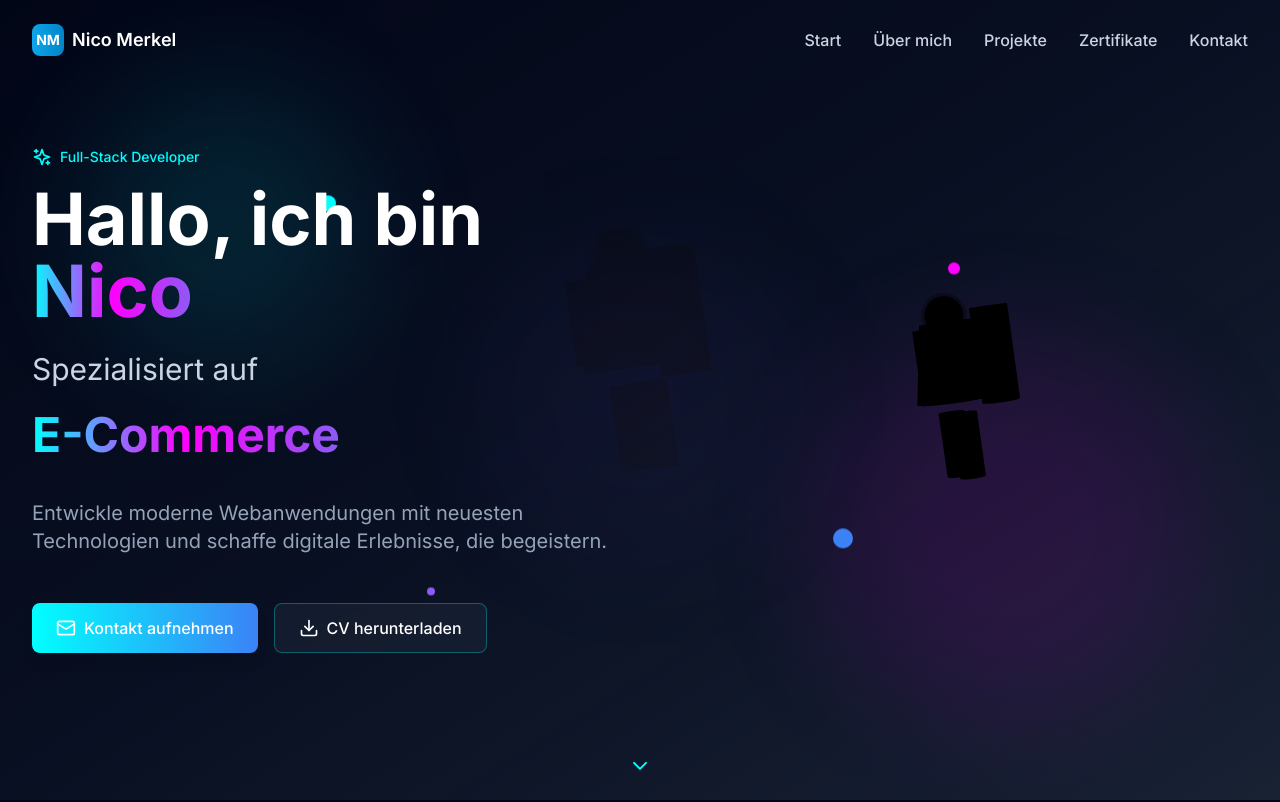
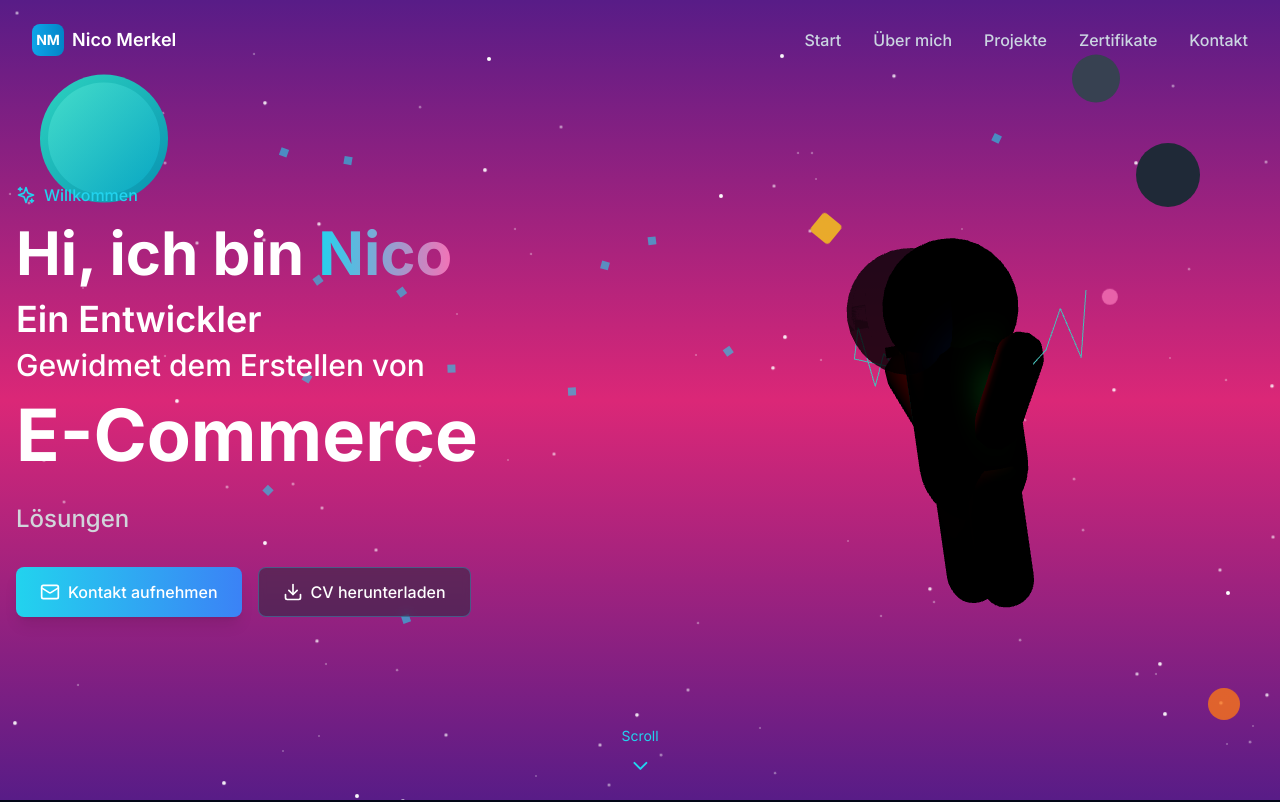
Before and after one commit to iTeLLiiX/Portfolio, a React (Vite) app: page / in a window 1280 px wide. Shown: the top 802 px of the page. Built offline with nearby package versions, Linux system fonts and the light colour scheme.

Commit message:
Update Hero section with astronaut space design - matching reference image with planets, gradients, and floating elements

```diff
--- a/src/components/Hero.jsx
+++ b/src/components/Hero.jsx
@@ -1,175 +1,282 @@
-import { useState, useEffect } from 'react'
-import { motion } from 'framer-motion'
-import { ChevronDown, Download, Mail, Sparkles } from 'lucide-react'
-import Canvas from './3d/Canvas'
+import React, { useState, useEffect } from 'react';
+import { motion } from 'framer-motion';
+import { ChevronDown, Sparkles, Download, Mail } from 'lucide-react';
+import Canvas from './3d/Canvas';
 
 const Hero = () => {
-  const [currentText, setCurrentText] = useState(0)
-  const texts = ['React', 'Node.js', 'E-Commerce']
+  const [currentWord, setCurrentWord] = useState(0);
+  const words = ['React', 'Node.js', 'E-Commerce'];
 
   useEffect(() => {
     const interval = setInterval(() => {
-      setCurrentText((prev) => (prev + 1) % texts.length)
-    }, 2000)
-
-    return () => clearInterval(interval)
-  }, [texts.length])
-
-  const scrollToContact = () => {
-    const element = document.querySelector('#contact')
-    if (element) {
-      element.scrollIntoView({ behavior: 'smooth' })
-    }
-  }
+      setCurrentWord((prev) => (prev + 1) % words.length);
+    }, 2000);
+    return () => clearInterval(interval);
+  }, []);
 
   return (
-    <section id="home" className="min-h-screen flex items-center justify-center relative overflow-hidden">
-      {/* 3D Background */}
+    <section id="home" className="relative min-h-screen flex items-center justify-center overflow-hidden">
+      {/* Animated Background with Planets and Stars */}
       <div className="absolute inset-0">
-        <Canvas />
+        {/* Gradient Sky */}
+        <div className="absolute inset-0 bg-gradient-to-b from-purple-900 via-orange-600 via-pink-600 to-purple-900"></div>
+
+        {/* Stars */}
+        <div className="absolute inset-0">
+          {[...Array(100)].map((_, i) => (
+            <motion.div
+              key={i}
+              className="absolute w-1 h-1 bg-white rounded-full"
+              style={{
+                left: `${Math.random() * 100}%`,
+                top: `${Math.random() * 100}%`,
+              }}
+              animate={{
+                opacity: [0.3, 1, 0.3],
+                scale: [0.5, 1, 0.5],
+              }}
+              transition={{
+                duration: 2 + Math.random() * 3,
+                repeat: Infinity,
+                delay: Math.random() * 2,
+              }}
+            />
+          ))}
         </div>
 
-      {/* Gradient Overlay */}
-      <div className="absolute inset-0 bg-gradient-to-br from-dark-950/80 via-dark-900/60 to-dark-800/80"></div>
+        {/* Large Planet (Left) */}
+        <motion.div
+          className="absolute left-10 top-20 w-32 h-32 bg-gradient-to-br from-teal-400 to-cyan-600 rounded-full"
+          animate={{
+            y: [0, -20, 0],
+          }}
+          transition={{
+            duration: 6,
+            repeat: Infinity,
+            ease: "easeInOut",
+          }}
+        >
+          <div className="absolute inset-2 bg-gradient-to-br from-teal-300 to-cyan-500 rounded-full opacity-50"></div>
+        </motion.div>
 
-      {/* Animated Background Elements */}
-      <div className="absolute inset-0">
-        <div className="absolute top-20 left-20 w-72 h-72 bg-neon-cyan/20 rounded-full blur-3xl animate-pulse"></div>
-        <div className="absolute bottom-20 right-20 w-96 h-96 bg-neon-pink/20 rounded-full blur-3xl animate-pulse delay-1000"></div>
-        <div className="absolute top-1/2 left-1/2 transform -translate-x-1/2 -translate-y-1/2 w-80 h-80 bg-neon-purple/10 rounded-full blur-3xl animate-pulse delay-500"></div>
+        {/* Small Planets */}
+        <motion.div
+          className="absolute right-20 top-32 w-16 h-16 bg-gray-800 rounded-full"
+          animate={{
+            y: [0, 15, 0],
+          }}
+          transition={{
+            duration: 8,
+            repeat: Infinity,
+            ease: "easeInOut",
+            delay: 1,
+          }}
+        />
+        <motion.div
+          className="absolute right-40 top-16 w-12 h-12 bg-gray-700 rounded-full"
+          animate={{
+            y: [0, -10, 0],
+          }}
+          transition={{
+            duration: 7,
+            repeat: Infinity,
+            ease: "easeInOut",
+            delay: 2,
+          }}
+        />
+
+        {/* Floating Geometric Shards */}
+        {[...Array(15)].map((_, i) => (
+          <motion.div
+            key={i}
+            className="absolute w-2 h-2 bg-cyan-400 opacity-60"
+            style={{
+              left: `${20 + Math.random() * 60}%`,
+              top: `${20 + Math.random() * 60}%`,
+              transform: `rotate(${Math.random() * 45}deg)`,
+            }}
+            animate={{
+              y: [0, -30, 0],
+              x: [0, Math.random() * 20 - 10, 0],
+              rotate: [0, 180, 360],
+            }}
+            transition={{
+              duration: 4 + Math.random() * 3,
+              repeat: Infinity,
+              ease: "easeInOut",
+              delay: Math.random() * 2,
+            }}
+          />
+        ))}
+
+        {/* Floating Tools */}
+        <motion.div
+          className="absolute right-10 bottom-20 w-8 h-8 bg-orange-500 rounded-full opacity-80"
+          animate={{
+            y: [0, -15, 0],
+            rotate: [0, 360],
+          }}
+          transition={{
+            duration: 5,
+            repeat: Infinity,
+            ease: "easeInOut",
+          }}
+        />
       </div>
 
-      {/* Floating Elements */}
-      <div className="absolute inset-0 overflow-hidden">
-        <div className="absolute top-1/4 left-1/4 w-4 h-4 bg-neon-cyan rounded-full animate-float"></div>
-        <div className="absolute top-1/3 right-1/4 w-3 h-3 bg-neon-pink rounded-full animate-float delay-1000"></div>
-        <div className="absolute bottom-1/4 left-1/3 w-2 h-2 bg-neon-purple rounded-full animate-float delay-2000"></div>
-        <div className="absolute top-2/3 right-1/3 w-5 h-5 bg-neon-blue rounded-full animate-float delay-1500"></div>
-      </div>
-
-      <div className="container mx-auto px-4 sm:px-6 lg:px-8 relative z-10">
-        <div className="grid lg:grid-cols-2 gap-12 items-center">
-          {/* Left Column - Text Content */}
+      {/* Content */}
+      <div className="relative z-10 container mx-auto px-4 grid lg:grid-cols-2 gap-12 items-center">
+        {/* Left Side - Text Content */}
         <motion.div
           initial={{ opacity: 0, x: -50 }}
           animate={{ opacity: 1, x: 0 }}
           transition={{ duration: 0.8 }}
-            className="text-left"
+          className="text-white"
         >
-            {/* Sparkles Icon */}
           <motion.div
-              initial={{ opacity: 0, scale: 0 }}
-              animate={{ opacity: 1, scale: 1 }}
-              transition={{ duration: 0.5, delay: 0.2 }}
-              className="inline-flex items-center gap-2 text-neon-cyan mb-4"
+            initial={{ opacity: 0, y: 20 }}
+            animate={{ opacity: 1, y: 0 }}
+            transition={{ delay: 0.2 }}
+            className="flex items-center gap-2 mb-4"
           >
-              <Sparkles size={20} />
-              <span className="text-sm font-medium">Full-Stack Developer</span>
+            <Sparkles className="w-5 h-5 text-cyan-400" />
+            <span className="text-cyan-400 font-medium">Willkommen</span>
           </motion.div>
 
-            {/* Main Heading */}
           <motion.h1
-              initial={{ opacity: 0, y: 30 }}
+            initial={{ opacity: 0, y: 20 }}
             animate={{ opacity: 1, y: 0 }}
-              transition={{ duration: 0.8, delay: 0.3 }}
-              className="text-4xl md:text-6xl lg:text-7xl font-bold text-white mb-6"
+            transition={{ delay: 0.4 }}
+            className="text-4xl lg:text-6xl font-bold mb-4"
           >
-              Hallo, ich bin{' '}
-              <span className="gradient-text">Nico</span>
+            Hi, ich bin{' '}
+            <span className="text-transparent bg-clip-text bg-gradient-to-r from-cyan-400 to-pink-400">
+              Nico
+            </span>
           </motion.h1>
 
-            {/* Subtitle */}
-            <motion.p
-              initial={{ opacity: 0, y: 30 }}
+          <motion.h2
+            initial={{ opacity: 0, y: 20 }}
             animate={{ opacity: 1, y: 0 }}
-              transition={{ duration: 0.8, delay: 0.4 }}
-              className="text-xl md:text-2xl lg:text-3xl text-dark-300 mb-4"
+            transition={{ delay: 0.6 }}
+            className="text-2xl lg:text-4xl font-semibold mb-2"
           >
-              Spezialisiert auf
-            </motion.p>
+            Ein Entwickler
+          </motion.h2>
 
-            {/* Animated Text */}
+          <motion.h3
+            initial={{ opacity: 0, y: 20 }}
+            animate={{ opacity: 1, y: 0 }}
+            transition={{ delay: 0.8 }}
+            className="text-xl lg:text-3xl font-medium mb-4"
+          >
+            Gewidmet dem Erstellen von
+          </motion.h3>
+
           <motion.div
-              initial={{ opacity: 0, y: 30 }}
+            initial={{ opacity: 0, y: 20 }}
             animate={{ opacity: 1, y: 0 }}
-              transition={{ duration: 0.8, delay: 0.5 }}
-              className="h-12 md:h-16 flex items-center mb-8"
+            transition={{ delay: 1 }}
+            className="mb-8"
           >
-              <span className="text-2xl md:text-4xl lg:text-5xl font-bold gradient-text">
-                {texts[currentText]}
+            <span className="text-5xl lg:text-7xl font-bold text-white">
+              {words[currentWord]}
             </span>
           </motion.div>
 
-            {/* Description */}
-            <motion.p
-              initial={{ opacity: 0, y: 30 }}
+          <motion.h4
+            initial={{ opacity: 0, y: 20 }}
             animate={{ opacity: 1, y: 0 }}
-              transition={{ duration: 0.8, delay: 0.6 }}
-              className="text-lg md:text-xl text-dark-400 mb-12 max-w-2xl"
+            transition={{ delay: 1.2 }}
+            className="text-xl lg:text-2xl font-medium text-gray-300"
           >
-              Entwickle moderne Webanwendungen mit neuesten Technologien und
-              schaffe digitale Erlebnisse, die begeistern.
-            </motion.p>
+            Lösungen
+          </motion.h4>
 
           {/* CTA Buttons */}
           <motion.div
-              initial={{ opacity: 0, y: 30 }}
+            initial={{ opacity: 0, y: 20 }}
             animate={{ opacity: 1, y: 0 }}
-              transition={{ duration: 0.8, delay: 0.7 }}
-              className="flex flex-col sm:flex-row gap-4"
+            transition={{ delay: 1.4 }}
+            className="flex flex-col sm:flex-row gap-4 mt-8"
           >
             <motion.button
               whileHover={{ scale: 1.05 }}
               whileTap={{ scale: 0.95 }}
-                onClick={scrollToContact}
               className="btn-primary flex items-center gap-2"
+              onClick={() => document.getElementById('contact').scrollIntoView({ behavior: 'smooth' })}
             >
-                <Mail size={20} />
+              <Mail className="w-5 h-5" />
               Kontakt aufnehmen
             </motion.button>
-
             <motion.button
               whileHover={{ scale: 1.05 }}
               whileTap={{ scale: 0.95 }}
               className="btn-secondary flex items-center gap-2"
             >
-                <Download size={20} />
+              <Download className="w-5 h-5" />
               CV herunterladen
             </motion.button>
           </motion.div>
         </motion.div>
 
-          {/* Right Column - 3D Model */}
+        {/* Right Side - 3D Astronaut */}
         <motion.div
           initial={{ opacity: 0, x: 50 }}
           animate={{ opacity: 1, x: 0 }}
           transition={{ duration: 0.8, delay: 0.5 }}
-            className="relative h-[500px] lg:h-[600px]"
+          className="relative h-[600px] lg:h-[700px]"
         >
-            <div className="absolute inset-0">
           <Canvas />
-            </div>
+
+          {/* Floating Elements around Astronaut */}
+          <motion.div
+            className="absolute top-1/4 left-1/4 w-6 h-6 bg-yellow-400 rounded opacity-80"
+            animate={{
+              y: [0, -20, 0],
+              rotate: [0, 360],
+            }}
+            transition={{
+              duration: 4,
+              repeat: Infinity,
+              ease: "easeInOut",
+            }}
+          />
+          <motion.div
+            className="absolute top-1/3 right-1/4 w-4 h-4 bg-pink-400 rounded-full opacity-80"
+            animate={{
+              y: [0, 15, 0],
+              x: [0, 10, 0],
+            }}
+            transition={{
+              duration: 5,
+              repeat: Infinity,
+              ease: "easeInOut",
+              delay: 1,
+            }}
+          />
         </motion.div>
-        </div>
       </div>
 
       {/* Scroll Indicator */}
       <motion.div
         initial={{ opacity: 0 }}
         animate={{ opacity: 1 }}
-        transition={{ duration: 1, delay: 1.2 }}
+        transition={{ delay: 2 }}
         className="absolute bottom-8 left-1/2 transform -translate-x-1/2"
       >
         <motion.div
           animate={{ y: [0, 10, 0] }}
           transition={{ duration: 2, repeat: Infinity }}
-          className="text-neon-cyan"
+          className="flex flex-col items-center text-cyan-400 cursor-pointer"
+          onClick={() => document.getElementById('about').scrollIntoView({ behavior: 'smooth' })}
         >
-          <ChevronDown size={24} />
+          <span className="text-sm mb-2">Scroll</span>
+          <ChevronDown className="w-6 h-6" />
         </motion.div>
       </motion.div>
     </section>
-  )
-}
+  );
+};
 
-export default Hero
+export default Hero;
--- a/src/index.css
+++ b/src/index.css
@@ -32,27 +32,27 @@
   }
 
   .btn-primary {
-    @apply bg-gradient-to-r from-neon-cyan to-neon-blue text-white font-medium py-3 px-6 rounded-lg transition-all duration-300 transform hover:scale-105 focus:outline-none focus:ring-2 focus:ring-neon-cyan focus:ring-offset-2 focus:ring-offset-dark-950 shadow-lg hover:shadow-neon-cyan/25;
+    @apply bg-gradient-to-r from-cyan-400 to-blue-500 text-white font-medium py-3 px-6 rounded-lg transition-all duration-300 transform hover:scale-105 focus:outline-none focus:ring-2 focus:ring-cyan-400 focus:ring-offset-2 focus:ring-offset-gray-950 shadow-lg hover:shadow-cyan-400/25;
   }
 
   .btn-secondary {
-    @apply bg-dark-800/50 backdrop-blur-sm hover:bg-dark-700/50 text-white font-medium py-3 px-6 rounded-lg border border-neon-cyan/30 transition-all duration-300 transform hover:scale-105 focus:outline-none focus:ring-2 focus:ring-neon-cyan focus:ring-offset-2 focus:ring-offset-dark-950 hover:border-neon-cyan/60;
+    @apply bg-gray-800/50 backdrop-blur-sm hover:bg-gray-700/50 text-white font-medium py-3 px-6 rounded-lg border border-cyan-400/30 transition-all duration-300 transform hover:scale-105 focus:outline-none focus:ring-2 focus:ring-cyan-400 focus:ring-offset-2 focus:ring-offset-gray-950 hover:border-cyan-400/60;
   }
 
   .card {
-    @apply bg-dark-900/50 backdrop-blur-sm border border-neon-cyan/20 rounded-xl p-6 hover:border-neon-cyan/50 transition-all duration-300 hover:shadow-lg hover:shadow-neon-cyan/10;
+    @apply bg-gray-900/50 backdrop-blur-sm border border-cyan-400/20 rounded-xl p-6 hover:border-cyan-400/50 transition-all duration-300 hover:shadow-lg hover:shadow-cyan-400/10;
   }
 
   .gradient-text {
-    @apply bg-gradient-to-r from-neon-cyan via-neon-pink to-neon-purple bg-clip-text text-transparent;
+    @apply bg-gradient-to-r from-cyan-400 via-pink-400 to-purple-400 bg-clip-text text-transparent;
   }
 
   .glass-effect {
-    @apply bg-dark-900/20 backdrop-blur-md border border-neon-cyan/20;
+    @apply bg-gray-900/20 backdrop-blur-md border border-cyan-400/20;
   }
 
   .neon-glow {
-    @apply shadow-lg shadow-neon-cyan/25;
+    @apply shadow-lg shadow-cyan-400/25;
   }
 
   .floating-card {
```
Also changed, not shown: src/components/3d/Astronaut.jsx (+122 -75 lines). Lines whose indentation alone changed are shown as unchanged.
